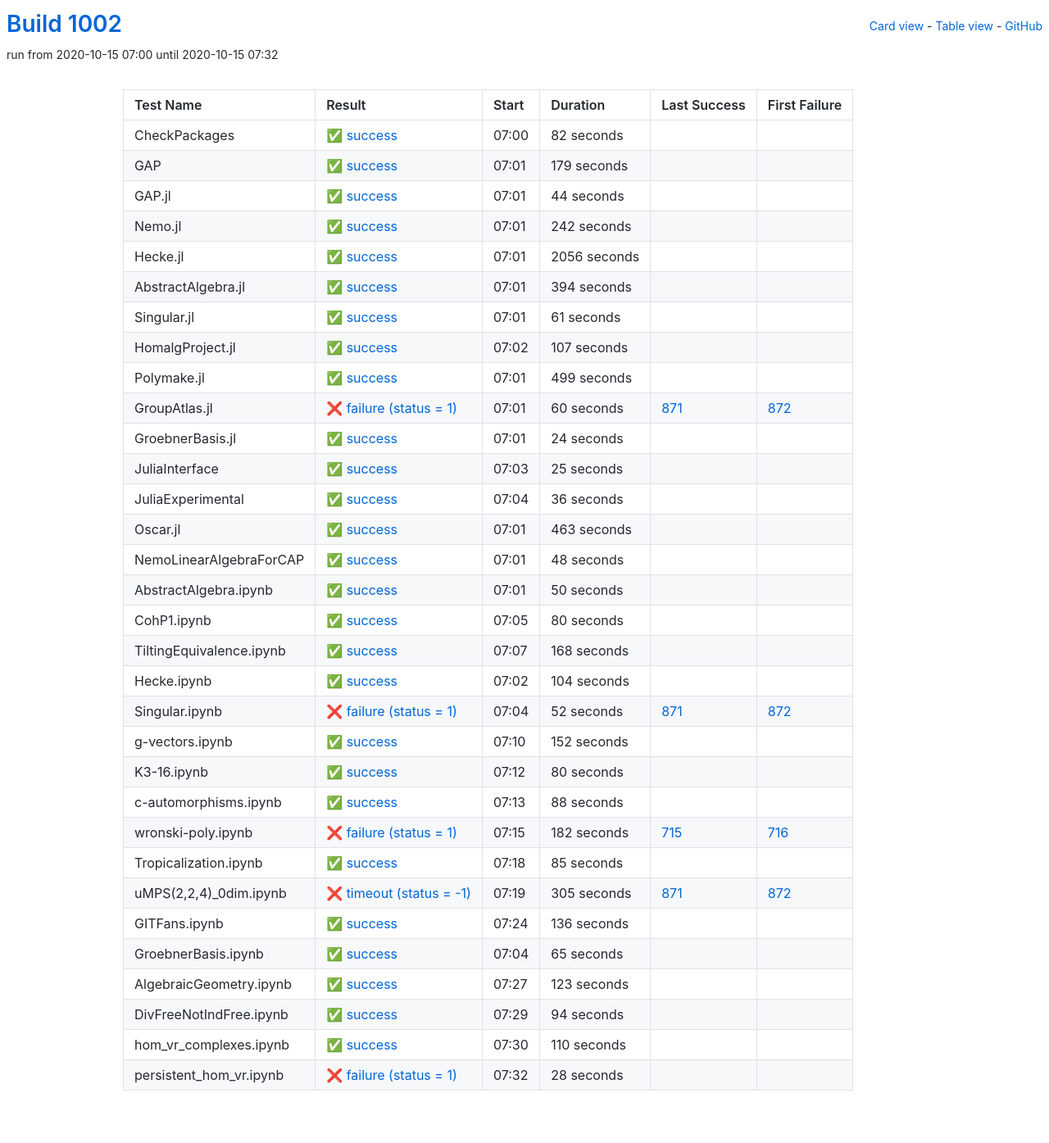
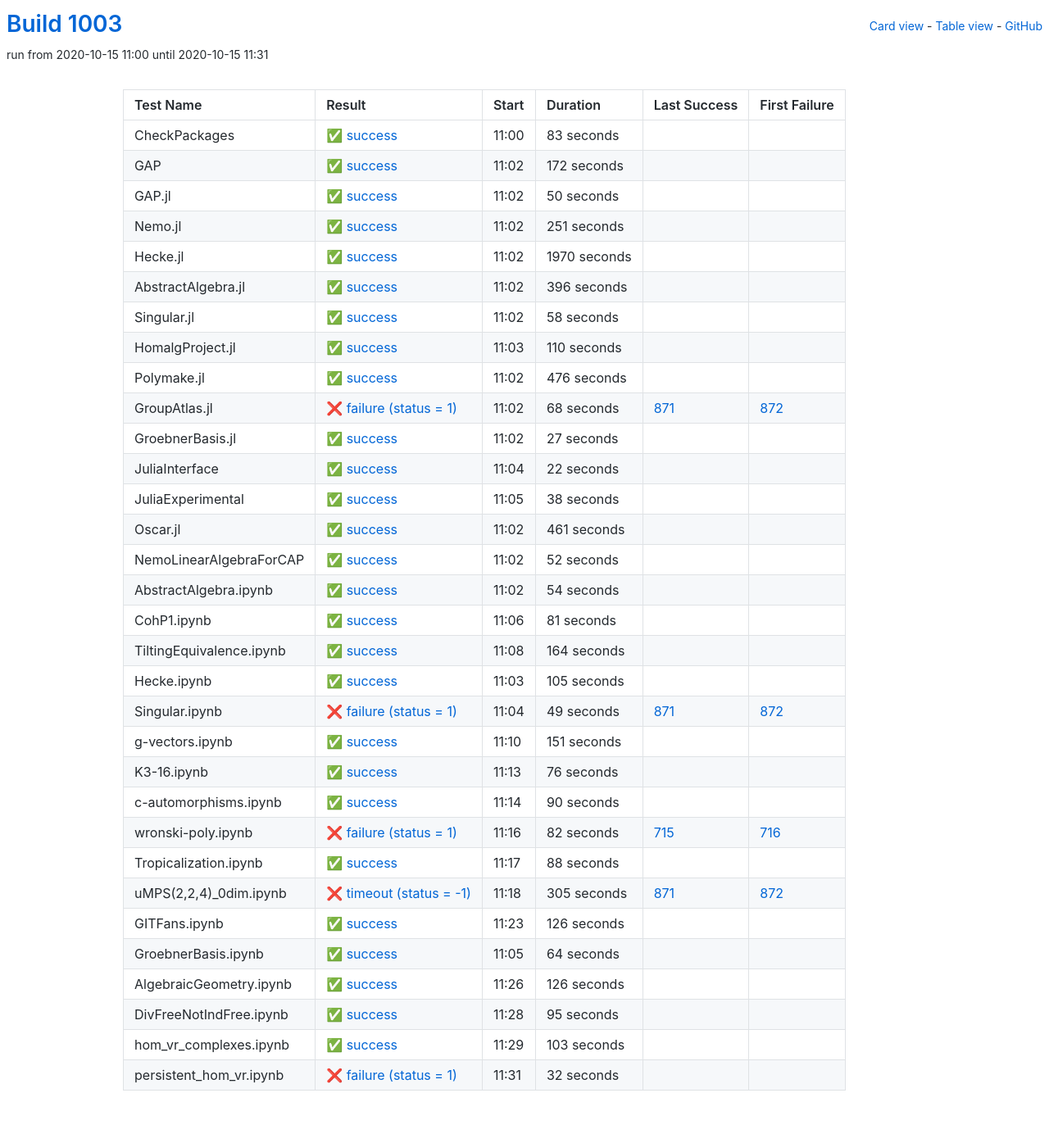
Before and after one commit to oscar-system/oscar-ci-status-stable, a Jekyll site: the page built from table.html, in a window 1280 px wide. Shown: the whole page at 82% size. Built offline with Jekyll 4.4.1, drawn with Linux system fonts in a browser that asks for light colours.

Commit message:
Build #1003

```diff
--- a/_data/ci.yml
+++ b/_data/ci.yml
@@ -1,6 +1,6 @@
 ---
-build: 1002
-build_url: https://oscarci.mathematik.uni-kl.de/job/oscar-stable/1002/
+build: 1003
+build_url: https://oscarci.mathematik.uni-kl.de/job/oscar-stable/1003/
 job: oscar-stable
 organization: oscar-system
 repo: oscar-ci-status-stable
@@ -8,188 +8,32 @@ repourl: https://github.com/oscar-system/oscar-ci-status-stable
 tests:
 - name: CheckPackages
   id: checkpackages
-  log: https://oscarci.mathematik.uni-kl.de/job/oscar-stable/1002/artifact/logs/build-1002/CheckPackages.log
-  start: 2020-10-15 07:00
+  log: https://oscarci.mathematik.uni-kl.de/job/oscar-stable/1003/artifact/logs/build-1003/CheckPackages.log
+  start: 2020-10-15 11:00
   success: true
   exitcode: 0
   status: success
-  duration: 82
+  duration: 83
   last_success: false
   last_success_url:
   first_failure: false
   first_failure_url:
 - name: GAP
   id: gap
-  log: https://oscarci.mathematik.uni-kl.de/job/oscar-stable/1002/artifact/logs/build-1002/GAP.log
-  start: 2020-10-15 07:01
+  log: https://oscarci.mathematik.uni-kl.de/job/oscar-stable/1003/artifact/logs/build-1003/GAP.log
+  start: 2020-10-15 11:02
   success: true
   exitcode: 0
   status: success
-  duration: 179
+  duration: 172
   last_success: false
   last_success_url:
   first_failure: false
   first_failure_url:
 - name: GAP.jl
   id: gap-jl
-  log: https://oscarci.mathematik.uni-kl.de/job/oscar-stable/1002/artifact/logs/build-1002/GAP.jl.log
-  start: 2020-10-15 07:01
-  success: true
-  exitcode: 0
-  status: success
-  duration: 44
-  last_success: false
-  last_success_url:
-  first_failure: false
-  first_failure_url:
-- name: Nemo.jl
-  id: nemo-jl
-  log: https://oscarci.mathematik.uni-kl.de/job/oscar-stable/1002/artifact/logs/build-1002/Nemo.jl.log
-  start: 2020-10-15 07:01
-  success: true
-  exitcode: 0
-  status: success
-  duration: 242
-  last_success: false
-  last_success_url:
-  first_failure: false
-  first_failure_url:
-- name: Hecke.jl
-  id: hecke-jl
-  log: https://oscarci.mathematik.uni-kl.de/job/oscar-stable/1002/artifact/logs/build-1002/Hecke.jl.log
-  start: 2020-10-15 07:01
-  success: true
-  exitcode: 0
-  status: success
-  duration: 2056
-  last_success: false
-  last_success_url:
-  first_failure: false
-  first_failure_url:
-- name: AbstractAlgebra.jl
-  id: abstractalgebra-jl
-  log: https://oscarci.mathematik.uni-kl.de/job/oscar-stable/1002/artifact/logs/build-1002/AbstractAlgebra.jl.log
-  start: 2020-10-15 07:01
-  success: true
-  exitcode: 0
-  status: success
-  duration: 394
-  last_success: false
-  last_success_url:
-  first_failure: false
-  first_failure_url:
-- name: Singular.jl
-  id: singular-jl
-  log: https://oscarci.mathematik.uni-kl.de/job/oscar-stable/1002/artifact/logs/build-1002/Singular.jl.log
-  start: 2020-10-15 07:01
-  success: true
-  exitcode: 0
-  status: success
-  duration: 61
-  last_success: false
-  last_success_url:
-  first_failure: false
-  first_failure_url:
-- name: HomalgProject.jl
-  id: homalgproject-jl
-  log: https://oscarci.mathematik.uni-kl.de/job/oscar-stable/1002/artifact/logs/build-1002/HomalgProject.jl.log
-  start: 2020-10-15 07:02
-  success: true
-  exitcode: 0
-  status: success
-  duration: 107
-  last_success: false
-  last_success_url:
-  first_failure: false
-  first_failure_url:
-- name: Polymake.jl
-  id: polymake-jl
-  log: https://oscarci.mathematik.uni-kl.de/job/oscar-stable/1002/artifact/logs/build-1002/Polymake.jl.log
-  start: 2020-10-15 07:01
-  success: true
-  exitcode: 0
-  status: success
-  duration: 499
-  last_success: false
-  last_success_url:
-  first_failure: false
-  first_failure_url:
-- name: GroupAtlas.jl
-  id: groupatlas-jl
-  log: https://oscarci.mathematik.uni-kl.de/job/oscar-stable/1002/artifact/logs/build-1002/GroupAtlas.jl.log
-  start: 2020-10-15 07:01
-  success: false
-  exitcode: 1
-  status: failure
-  duration: 60
-  last_success: 871
-  last_success_url: https://oscarci.mathematik.uni-kl.de/job/oscar-stable/871/
-  first_failure: 872
-  first_failure_url: https://oscarci.mathematik.uni-kl.de/job/oscar-stable/872/
-- name: GroebnerBasis.jl
-  id: groebnerbasis-jl
-  log: https://oscarci.mathematik.uni-kl.de/job/oscar-stable/1002/artifact/logs/build-1002/GroebnerBasis.jl.log
-  start: 2020-10-15 07:01
-  success: true
-  exitcode: 0
-  status: success
-  duration: 24
-  last_success: false
-  last_success_url:
-  first_failure: false
-  first_failure_url:
-- name: JuliaInterface
-  id: juliainterface
-  log: https://oscarci.mathematik.uni-kl.de/job/oscar-stable/1002/artifact/logs/build-1002/JuliaInterface.log
-  start: 2020-10-15 07:03
-  success: true
-  exitcode: 0
-  status: success
-  duration: 25
-  last_success: false
-  last_success_url:
-  first_failure: false
-  first_failure_url:
-- name: JuliaExperimental
-  id: juliaexperimental
-  log: https://oscarci.mathematik.uni-kl.de/job/oscar-stable/1002/artifact/logs/build-1002/JuliaExperimental.log
-  start: 2020-10-15 07:04
-  success: true
-  exitcode: 0
-  status: success
-  duration: 36
-  last_success: false
-  last_success_url:
-  first_failure: false
-  first_failure_url:
-- name: Oscar.jl
-  id: oscar-jl
-  log: https://oscarci.mathematik.uni-kl.de/job/oscar-stable/1002/artifact/logs/build-1002/Oscar.jl.log
-  start: 2020-10-15 07:01
-  success: true
-  exitcode: 0
-  status: success
-  duration: 463
-  last_success: false
-  last_success_url:
-  first_failure: false
-  first_failure_url:
-- name: NemoLinearAlgebraForCAP
-  id: nemolinearalgebraforcap
-  log: https://oscarci.mathematik.uni-kl.de/job/oscar-stable/1002/artifact/logs/build-1002/NemoLinearAlgebraForCAP.log
-  start: 2020-10-15 07:01
-  success: true
-  exitcode: 0
-  status: success
-  duration: 48
-  last_success: false
-  last_success_url:
-  first_failure: false
-  first_failure_url:
-- name: AbstractAlgebra.ipynb
-  id: abstractalgebra-ipynb
-  log: https://oscarci.mathematik.uni-kl.de/job/oscar-stable/1002/artifact/logs/build-1002/AbstractAlgebra.ipynb.log
-  start: 2020-10-15 07:01
+  log: https://oscarci.mathematik.uni-kl.de/job/oscar-stable/1003/artifact/logs/build-1003/GAP.jl.log
+  start: 2020-10-15 11:02
   success: true
   exitcode: 0
   status: success
@@ -198,82 +42,262 @@ tests:
   last_success_url:
   first_failure: false
   first_failure_url:
-- name: CohP1.ipynb
-  id: cohp1-ipynb
-  log: https://oscarci.mathematik.uni-kl.de/job/oscar-stable/1002/artifact/logs/build-1002/CohP1.ipynb.log
-  start: 2020-10-15 07:05
+- name: Nemo.jl
+  id: nemo-jl
+  log: https://oscarci.mathematik.uni-kl.de/job/oscar-stable/1003/artifact/logs/build-1003/Nemo.jl.log
+  start: 2020-10-15 11:02
   success: true
   exitcode: 0
   status: success
-  duration: 80
+  duration: 251
+  last_success: false
+  last_success_url:
+  first_failure: false
+  first_failure_url:
+- name: Hecke.jl
+  id: hecke-jl
+  log: https://oscarci.mathematik.uni-kl.de/job/oscar-stable/1003/artifact/logs/build-1003/Hecke.jl.log
+  start: 2020-10-15 11:02
+  success: true
+  exitcode: 0
+  status: success
+  duration: 1970
+  last_success: false
+  last_success_url:
+  first_failure: false
+  first_failure_url:
+- name: AbstractAlgebra.jl
+  id: abstractalgebra-jl
+  log: https://oscarci.mathematik.uni-kl.de/job/oscar-stable/1003/artifact/logs/build-1003/AbstractAlgebra.jl.log
+  start: 2020-10-15 11:02
+  success: true
+  exitcode: 0
+  status: success
+  duration: 396
+  last_success: false
+  last_success_url:
+  first_failure: false
+  first_failure_url:
+- name: Singular.jl
+  id: singular-jl
+  log: https://oscarci.mathematik.uni-kl.de/job/oscar-stable/1003/artifact/logs/build-1003/Singular.jl.log
+  start: 2020-10-15 11:02
+  success: true
+  exitcode: 0
+  status: success
+  duration: 58
+  last_success: false
+  last_success_url:
+  first_failure: false
+  first_failure_url:
+- name: HomalgProject.jl
+  id: homalgproject-jl
+  log: https://oscarci.mathematik.uni-kl.de/job/oscar-stable/1003/artifact/logs/build-1003/HomalgProject.jl.log
+  start: 2020-10-15 11:03
+  success: true
+  exitcode: 0
+  status: success
+  duration: 110
+  last_success: false
+  last_success_url:
+  first_failure: false
+  first_failure_url:
+- name: Polymake.jl
+  id: polymake-jl
+  log: https://oscarci.mathematik.uni-kl.de/job/oscar-stable/1003/artifact/logs/build-1003/Polymake.jl.log
+  start: 2020-10-15 11:02
+  success: true
+  exitcode: 0
+  status: success
+  duration: 476
+  last_success: false
+  last_success_url:
+  first_failure: false
+  first_failure_url:
+- name: GroupAtlas.jl
+  id: groupatlas-jl
+  log: https://oscarci.mathematik.uni-kl.de/job/oscar-stable/1003/artifact/logs/build-1003/GroupAtlas.jl.log
+  start: 2020-10-15 11:02
+  success: false
+  exitcode: 1
+  status: failure
+  duration: 68
+  last_success: 871
+  last_success_url: https://oscarci.mathematik.uni-kl.de/job/oscar-stable/871/
+  first_failure: 872
+  first_failure_url: https://oscarci.mathematik.uni-kl.de/job/oscar-stable/872/
+- name: GroebnerBasis.jl
+  id: groebnerbasis-jl
+  log: https://oscarci.mathematik.uni-kl.de/job/oscar-stable/1003/artifact/logs/build-1003/GroebnerBasis.jl.log
+  start: 2020-10-15 11:02
+  success: true
+  exitcode: 0
+  status: success
+  duration: 27
+  last_success: false
+  last_success_url:
+  first_failure: false
+  first_failure_url:
+- name: JuliaInterface
+  id: juliainterface
+  log: https://oscarci.mathematik.uni-kl.de/job/oscar-stable/1003/artifact/logs/build-1003/JuliaInterface.log
+  start: 2020-10-15 11:04
+  success: true
+  exitcode: 0
+  status: success
+  duration: 22
+  last_success: false
+  last_success_url:
+  first_failure: false
+  first_failure_url:
+- name: JuliaExperimental
+  id: juliaexperimental
+  log: https://oscarci.mathematik.uni-kl.de/job/oscar-stable/1003/artifact/logs/build-1003/JuliaExperimental.log
+  start: 2020-10-15 11:05
+  success: true
+  exitcode: 0
+  status: success
+  duration: 38
+  last_success: false
+  last_success_url:
+  first_failure: false
+  first_failure_url:
+- name: Oscar.jl
+  id: oscar-jl
+  log: https://oscarci.mathematik.uni-kl.de/job/oscar-stable/1003/artifact/logs/build-1003/Oscar.jl.log
+  start: 2020-10-15 11:02
+  success: true
+  exitcode: 0
+  status: success
+  duration: 461
+  last_success: false
+  last_success_url:
+  first_failure: false
+  first_failure_url:
+- name: NemoLinearAlgebraForCAP
+  id: nemolinearalgebraforcap
+  log: https://oscarci.mathematik.uni-kl.de/job/oscar-stable/1003/artifact/logs/build-1003/NemoLinearAlgebraForCAP.log
+  start: 2020-10-15 11:02
+  success: true
+  exitcode: 0
+  status: success
+  duration: 52
+  last_success: false
+  last_success_url:
+  first_failure: false
+  first_failure_url:
+- name: AbstractAlgebra.ipynb
+  id: abstractalgebra-ipynb
+  log: https://oscarci.mathematik.uni-kl.de/job/oscar-stable/1003/artifact/logs/build-1003/AbstractAlgebra.ipynb.log
+  start: 2020-10-15 11:02
+  success: true
+  exitcode: 0
+  status: success
+  duration: 54
+  last_success: false
+  last_success_url:
+  first_failure: false
+  first_failure_url:
+- name: CohP1.ipynb
+  id: cohp1-ipynb
+  log: https://oscarci.mathematik.uni-kl.de/job/oscar-stable/1003/artifact/logs/build-1003/CohP1.ipynb.log
+  start: 2020-10-15 11:06
+  success: true
+  exitcode: 0
+  status: success
+  duration: 81
   last_success: false
   last_success_url:
   first_failure: false
   first_failure_url:
 - name: TiltingEquivalence.ipynb
   id: tiltingequivalence-ipynb
-  log: https://oscarci.mathematik.uni-kl.de/job/oscar-stable/1002/artifact/logs/build-1002/TiltingEquivalence.ipynb.log
-  start: 2020-10-15 07:07
+  log: https://oscarci.mathematik.uni-kl.de/job/oscar-stable/1003/artifact/logs/build-1003/TiltingEquivalence.ipynb.log
+  start: 2020-10-15 11:08
   success: true
   exitcode: 0
   status: success
-  duration: 168
+  duration: 164
   last_success: false
   last_success_url:
   first_failure: false
   first_failure_url:
 - name: Hecke.ipynb
   id: hecke-ipynb
-  log: https://oscarci.mathematik.uni-kl.de/job/oscar-stable/1002/artifact/logs/build-1002/Hecke.ipynb.log
-  start: 2020-10-15 07:02
+  log: https://oscarci.mathematik.uni-kl.de/job/oscar-stable/1003/artifact/logs/build-1003/Hecke.ipynb.log
+  start: 2020-10-15 11:03
   success: true
   exitcode: 0
   status: success
-  duration: 104
+  duration: 105
   last_success: false
   last_success_url:
   first_failure: false
   first_failure_url:
 - name: Singular.ipynb
   id: singular-ipynb
-  log: https://oscarci.mathematik.uni-kl.de/job/oscar-stable/1002/artifact/logs/build-1002/Singular.ipynb.log
-  start: 2020-10-15 07:04
+  log: https://oscarci.mathematik.uni-kl.de/job/oscar-stable/1003/artifact/logs/build-1003/Singular.ipynb.log
+  start: 2020-10-15 11:04
   success: false
   exitcode: 1
   status: failure
-  duration: 52
+  duration: 49
   last_success: 871
   last_success_url: https://oscarci.mathematik.uni-kl.de/job/oscar-stable/871/
   first_failure: 872
   first_failure_url: https://oscarci.mathematik.uni-kl.de/job/oscar-stable/872/
 - name: g-vectors.ipynb
   id: g-vectors-ipynb
-  log: https://oscarci.mathematik.uni-kl.de/job/oscar-stable/1002/artifact/logs/build-1002/g-vectors.ipynb.log
-  start: 2020-10-15 07:10
+  log: https://oscarci.mathematik.uni-kl.de/job/oscar-stable/1003/artifact/logs/build-1003/g-vectors.ipynb.log
+  start: 2020-10-15 11:10
   success: true
   exitcode: 0
   status: success
-  duration: 152
+  duration: 151
   last_success: false
   last_success_url:
   first_failure: false
   first_failure_url:
 - name: K3-16.ipynb
   id: k3-16-ipynb
-  log: https://oscarci.mathematik.uni-kl.de/job/oscar-stable/1002/artifact/logs/build-1002/K3-16.ipynb.log
-  start: 2020-10-15 07:12
+  log: https://oscarci.mathematik.uni-kl.de/job/oscar-stable/1003/artifact/logs/build-1003/K3-16.ipynb.log
+  start: 2020-10-15 11:13
   success: true
   exitcode: 0
   status: success
-  duration: 80
+  duration: 76
   last_success: false
   last_success_url:
   first_failure: false
   first_failure_url:
 - name: c-automorphisms.ipynb
   id: c-automorphisms-ipynb
-  log: https://oscarci.mathematik.uni-kl.de/job/oscar-stable/1002/artifact/logs/build-1002/c-automorphisms.ipynb.log
-  start: 2020-10-15 07:13
+  log: https://oscarci.mathematik.uni-kl.de/job/oscar-stable/1003/artifact/logs/build-1003/c-automorphisms.ipynb.log
+  start: 2020-10-15 11:14
+  success: true
+  exitcode: 0
+  status: success
+  duration: 90
+  last_success: false
+  last_success_url:
+  first_failure: false
+  first_failure_url:
+- name: wronski-poly.ipynb
+  id: wronski-poly-ipynb
+  log: https://oscarci.mathematik.uni-kl.de/job/oscar-stable/1003/artifact/logs/build-1003/wronski-poly.ipynb.log
+  start: 2020-10-15 11:16
+  success: false
+  exitcode: 1
+  status: failure
+  duration: 82
+  last_success: 715
+  last_success_url: https://oscarci.mathematik.uni-kl.de/job/oscar-stable/715/
+  first_failure: 716
+  first_failure_url: https://oscarci.mathematik.uni-kl.de/job/oscar-stable/716/
+- name: Tropicalization.ipynb
+  id: tropicalization-ipynb
+  log: https://oscarci.mathematik.uni-kl.de/job/oscar-stable/1003/artifact/logs/build-1003/Tropicalization.ipynb.log
+  start: 2020-10-15 11:17
   success: true
   exitcode: 0
   status: success
@@ -282,34 +306,10 @@ tests:
   last_success_url:
   first_failure: false
   first_failure_url:
-- name: wronski-poly.ipynb
-  id: wronski-poly-ipynb
-  log: https://oscarci.mathematik.uni-kl.de/job/oscar-stable/1002/artifact/logs/build-1002/wronski-poly.ipynb.log
-  start: 2020-10-15 07:15
-  success: false
-  exitcode: 1
-  status: failure
-  duration: 182
-  last_success: 715
-  last_success_url: https://oscarci.mathematik.uni-kl.de/job/oscar-stable/715/
-  first_failure: 716
-  first_failure_url: https://oscarci.mathematik.uni-kl.de/job/oscar-stable/716/
-- name: Tropicalization.ipynb
-  id: tropicalization-ipynb
-  log: https://oscarci.mathematik.uni-kl.de/job/oscar-stable/1002/artifact/logs/build-1002/Tropicalization.ipynb.log
-  start: 2020-10-15 07:18
-  success: true
-  exitcode: 0
-  status: success
-  duration: 85
-  last_success: false
-  last_success_url:
-  first_failure: false
-  first_failure_url:
 - name: uMPS(2,2,4)_0dim.ipynb
   id: umps-2-2-4-0dim-ipynb
-  log: https://oscarci.mathematik.uni-kl.de/job/oscar-stable/1002/artifact/logs/build-1002/uMPS-2-2-4-_0dim.ipynb.log
-  start: 2020-10-15 07:19
+  log: https://oscarci.mathematik.uni-kl.de/job/oscar-stable/1003/artifact/logs/build-1003/uMPS-2-2-4-_0dim.ipynb.log
+  start: 2020-10-15 11:18
   success: false
   exitcode: -1
   status: timeout
@@ -320,72 +320,72 @@ tests:
   first_failure_url: https://oscarci.mathematik.uni-kl.de/job/oscar-stable/872/
 - name: GITFans.ipynb
   id: gitfans-ipynb
-  log: https://oscarci.mathematik.uni-kl.de/job/oscar-stable/1002/artifact/logs/build-1002/GITFans.ipynb.log
-  start: 2020-10-15 07:24
+  log: https://oscarci.mathematik.uni-kl.de/job/oscar-stable/1003/artifact/logs/build-1003/GITFans.ipynb.log
+  start: 2020-10-15 11:23
   success: true
   exitcode: 0
   status: success
-  duration: 136
+  duration: 126
   last_success: false
   last_success_url:
   first_failure: false
   first_failure_url:
 - name: GroebnerBasis.ipynb
   id: groebnerbasis-ipynb
-  log: https://oscarci.mathematik.uni-kl.de/job/oscar-stable/1002/artifact/logs/build-1002/GroebnerBasis.ipynb.log
-  start: 2020-10-15 07:04
+  log: https://oscarci.mathematik.uni-kl.de/job/oscar-stable/1003/artifact/logs/build-1003/GroebnerBasis.ipynb.log
+  start: 2020-10-15 11:05
   success: true
   exitcode: 0
   status: success
-  duration: 65
+  duration: 64
   last_success: false
   last_success_url:
   first_failure: false
   first_failure_url:
 - name: AlgebraicGeometry.ipynb
   id: algebraicgeometry-ipynb
-  log: https://oscarci.mathematik.uni-kl.de/job/oscar-stable/1002/artifact/logs/build-1002/AlgebraicGeometry.ipynb.log
-  start: 2020-10-15 07:27
+  log: https://oscarci.mathematik.uni-kl.de/job/oscar-stable/1003/artifact/logs/build-1003/AlgebraicGeometry.ipynb.log
+  start: 2020-10-15 11:26
   success: true
   exitcode: 0
   status: success
-  duration: 123
+  duration: 126
   last_success: false
   last_success_url:
   first_failure: false
   first_failure_url:
 - name: DivFreeNotIndFree.ipynb
   id: divfreenotindfree-ipynb
-  log: https://oscarci.mathematik.uni-kl.de/job/oscar-stable/1002/artifact/logs/build-1002/DivFreeNotIndFree.ipynb.log
-  start: 2020-10-15 07:29
+  log: https://oscarci.mathematik.uni-kl.de/job/oscar-stable/1003/artifact/logs/build-1003/DivFreeNotIndFree.ipynb.log
+  start: 2020-10-15 11:28
   success: true
   exitcode: 0
   status: success
-  duration: 94
+  duration: 95
   last_success: false
   last_success_url:
   first_failure: false
   first_failure_url:
 - name: hom_vr_complexes.ipynb
   id: hom-vr-complexes-ipynb
-  log: https://oscarci.mathematik.uni-kl.de/job/oscar-stable/1002/artifact/logs/build-1002/hom_vr_complexes.ipynb.log
-  start: 2020-10-15 07:30
+  log: https://oscarci.mathematik.uni-kl.de/job/oscar-stable/1003/artifact/logs/build-1003/hom_vr_complexes.ipynb.log
+  start: 2020-10-15 11:29
   success: true
   exitcode: 0
   status: success
-  duration: 110
+  duration: 103
   last_success: false
   last_success_url:
   first_failure: false
   first_failure_url:
 - name: persistent_hom_vr.ipynb
   id: persistent-hom-vr-ipynb
-  log: https://oscarci.mathematik.uni-kl.de/job/oscar-stable/1002/artifact/logs/build-1002/persistent_hom_vr.ipynb.log
-  start: 2020-10-15 07:32
+  log: https://oscarci.mathematik.uni-kl.de/job/oscar-stable/1003/artifact/logs/build-1003/persistent_hom_vr.ipynb.log
+  start: 2020-10-15 11:31
   success: false
   exitcode: 1
   status: failure
-  duration: 28
+  duration: 32
   last_success: false
   last_success_url:
   first_failure: false
```
Also changed, not shown: README.md.
